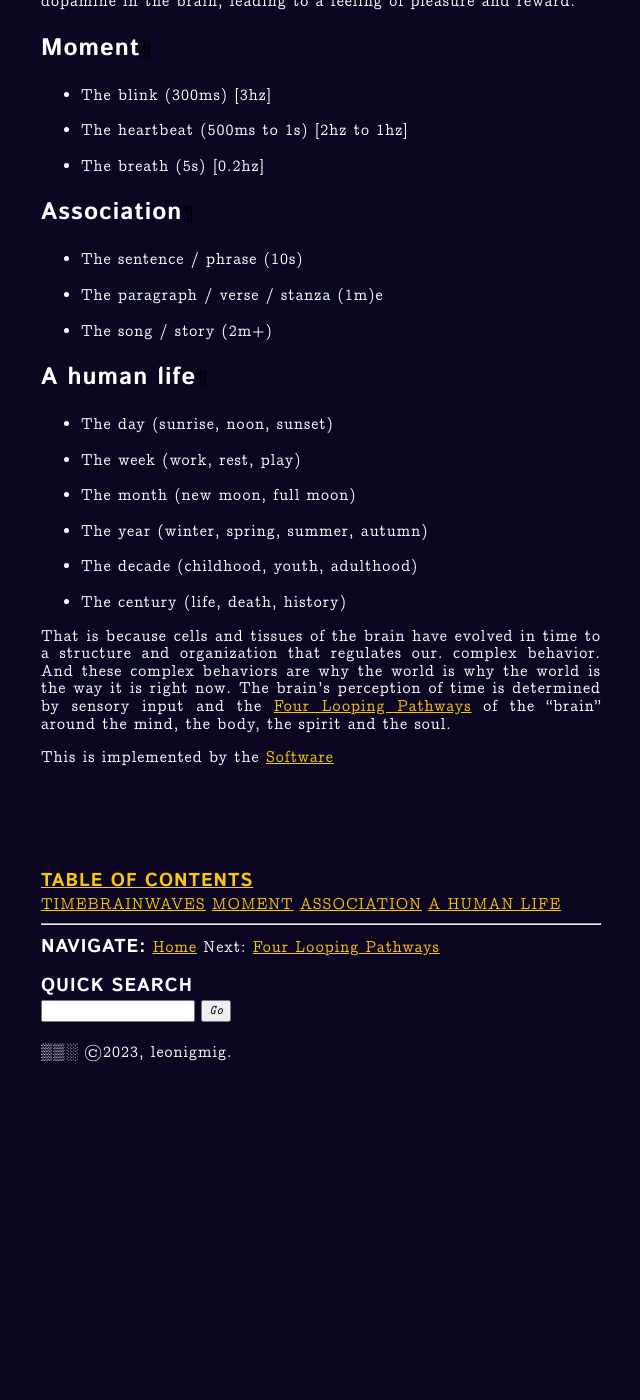
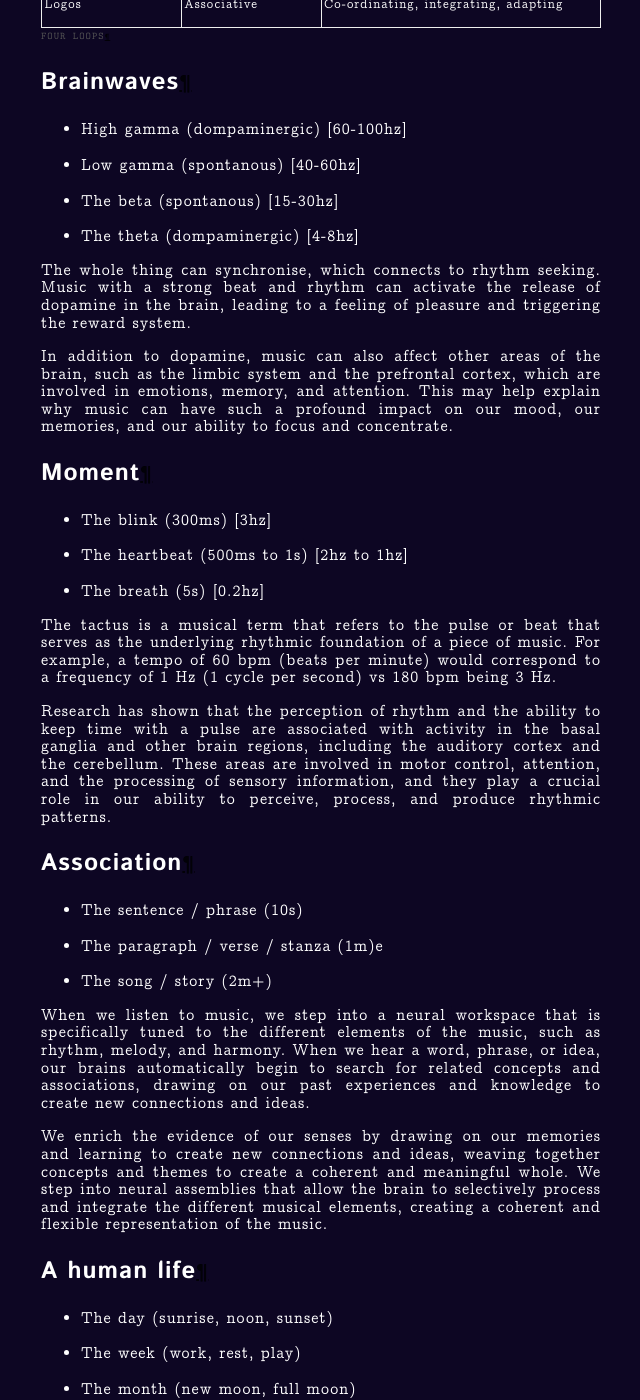
Before and after one commit to leonigmig/MidiMoke, a Sphinx documentation site: the page built from docs/source/pages/time.rst, in a window 1280 px wide and 1400 px high, scrolled down 383 px. Shown: the whole window, without its empty margins (319-959 px from the left). Built offline with Sphinx 7.4.7, drawn with Linux system fonts in a browser that asks for light colours; before the commit the page ends 1462 px from its top, so only the background shows below that; some of the changed text lies outside the part shown.

Commit message:
start to flesh out a sync

```diff
--- a/docs/source/pages/time.rst
+++ b/docs/source/pages/time.rst
@@ -3,6 +3,24 @@ Time
 ####
 
 Time is the most fundamental thing. If it were to move backwards, it would fundamentally alter the way in which the universe works and the way in which matter and energy behave.
+
+It forms the stream for our recurrent neural pathways, constantly "consuming" our own state in the moment, processing information and coming to new understanding.
+
+.. list-table:: Four loops
+   :widths: 25 25 50
+
+   * - Sight
+     - Oculomotor
+     - Tracking, scanning, focusing
+   * - Spirit
+     - Limbic
+     - Seeking, finding, yearning
+   * - Body
+     - Skeletomotor
+     - Jumping, thumping, humping
+   * - Logos
+     - Associative
+     - Co-ordinating, integrating, adapting
 
 Brainwaves
 ==========
@@ -11,7 +29,9 @@ Brainwaves
 - The beta (spontanous) [15-30hz]
 - The theta (dompaminergic) [4-8hz]
 
-Music with a strong beat and rhythm can activate the release of dopamine in the brain, leading to a feeling of pleasure and reward.
+The whole thing can synchronise, which connects to rhythm seeking. Music with a strong beat and rhythm can activate the release of dopamine in the brain, leading to a feeling of pleasure and triggering the reward system.
+
+In addition to dopamine, music can also affect other areas of the brain, such as the limbic system and the prefrontal cortex, which are involved in emotions, memory, and attention. This may help explain why music can have such a profound impact on our mood, our memories, and our ability to focus and concentrate.
 
 Moment
 ======
@@ -19,11 +39,19 @@ Moment
 - The heartbeat (500ms to 1s) [2hz to 1hz]
 - The breath (5s) [0.2hz]
 
+The tactus is a musical term that refers to the pulse or beat that serves as the underlying rhythmic foundation of a piece of music. For example, a tempo of 60 bpm (beats per minute) would correspond to a frequency of 1 Hz (1 cycle per second) vs 180 bpm being 3 Hz.
+
+Research has shown that the perception of rhythm and the ability to keep time with a pulse are associated with activity in the basal ganglia and other brain regions, including the auditory cortex and the cerebellum. These areas are involved in motor control, attention, and the processing of sensory information, and they play a crucial role in our ability to perceive, process, and produce rhythmic patterns.
+
 Association
 ===========
 - The sentence / phrase (10s)
 - The paragraph / verse / stanza (1m)e
 - The song / story (2m+)
+
+When we listen to music, we step into a neural workspace that is specifically tuned to the different elements of the music, such as rhythm, melody, and harmony. When we hear a word, phrase, or idea, our brains automatically begin to search for related concepts and associations, drawing on our past experiences and knowledge to create new connections and ideas.
+
+We enrich the evidence of our senses by drawing on our memories and learning to create new connections and ideas, weaving together concepts and themes to create a coherent and meaningful whole. We step into neural assemblies that allow the brain to selectively process and integrate the different musical elements, creating a coherent and flexible representation of the music.
 
 A human life
 ============
```
Also changed, not shown: other parts of docs/source/pages/time.rst (+1 -0 lines), docs/source/pages/neurofeedback.rst (added, +15 -0 lines), 3 other files.
